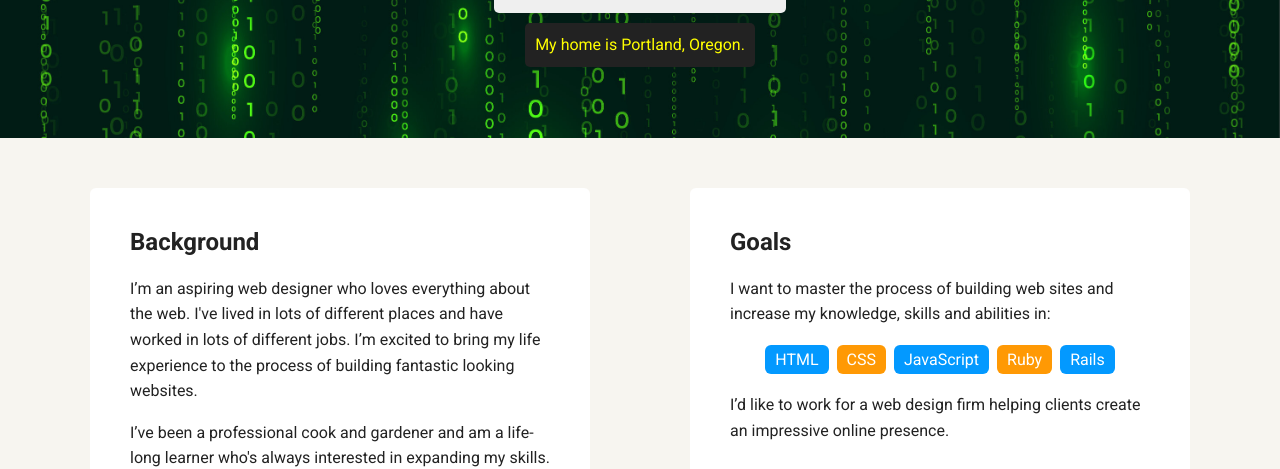
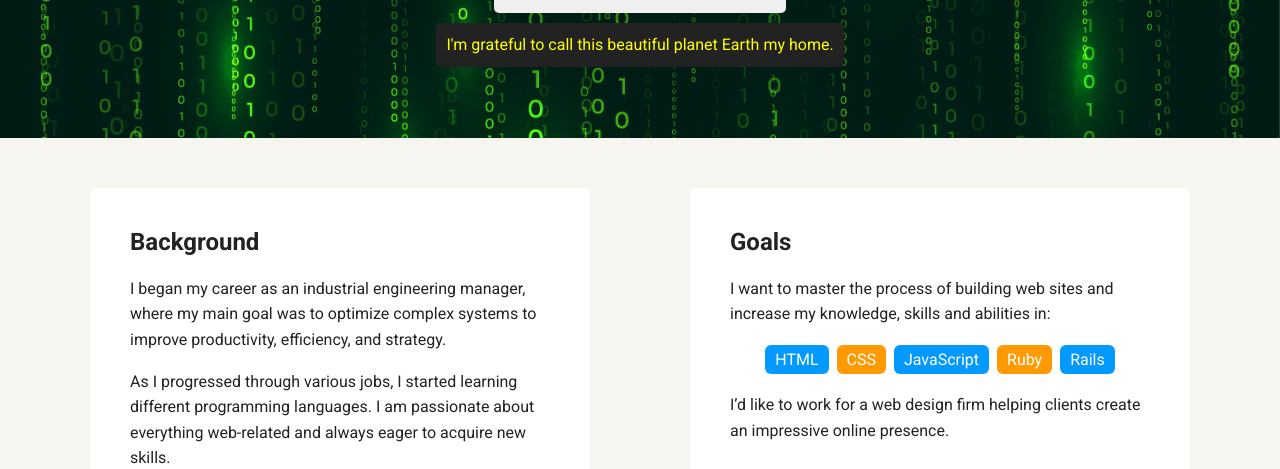
Before and after one commit to DraganaBegojev/Project-1, a plain HTML site: page portfolio_update_v1/index.html in a window 1280 px wide. Shown: the part 332-801 px from the top of the page. Drawn offline with Linux system fonts and the light colour scheme; a web font is replaced by a local one.

Commit message:
Texts
Personalize the Text

```diff
--- a/portfolio_update_v1/index.html
+++ b/portfolio_update_v1/index.html
@@ -19,14 +19,14 @@
     <header>
       <img src="images/me.jpg" alt="Portrait of Dragana Begojev" class="profile-image">
       <h1 class="tag name">Hello, I’m Dragana.</h1>
-      <p class="tag location">My home is Portland, Oregon.</p>
+      <p class="tag location">I'm grateful to call this beautiful planet Earth my home.</p>
     </header>
 
     <main class="flex">
       <div class="card">
         <h2>Background</h2>
-        <p>I’m an aspiring web designer who loves everything about the web. I've lived in lots of different places and have worked in lots of different jobs. I’m excited to bring my life experience to the process of building fantastic looking websites.</p>
-        <p>I’ve been a professional cook and gardener and am a life-long learner who's always interested in expanding my skills.</p>
+        <p>I began my career as an industrial engineering manager, where my main goal was to optimize complex systems to improve productivity, efficiency, and strategy.</p>
+        <p>As I progressed through various jobs, I started learning different programming languages. I am passionate about everything web-related and always eager to acquire new skills.</p>
       </div>
 
       <div class="card">
```
